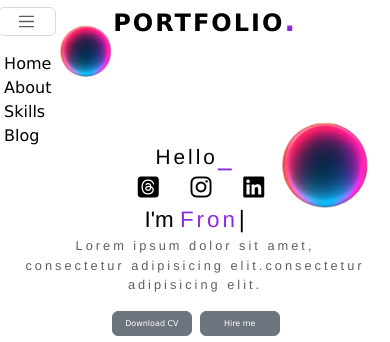
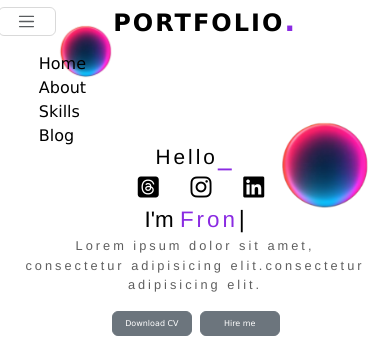
Before and after one commit to brown-munda01/my_portfolio, a Django app: page / in a window 390 px wide, after a click that opens the changed part; the page is wider, and only the part inside the window is pictured. Shown: the top 342 px of that part. Run offline with Django 4.2, Linux system fonts and the light colour scheme; some libraries are stand-ins or nearby versions.

Commit message:
style.css

```diff
--- a/static/css/style.css
+++ b/static/css/style.css
@@ -632,7 +632,7 @@ color: blueviolet;
 }
 
 .navfont ul{
-    margin-left: -14%;
+    margin-left: -2%;
     width: 20%;
 
 
```
